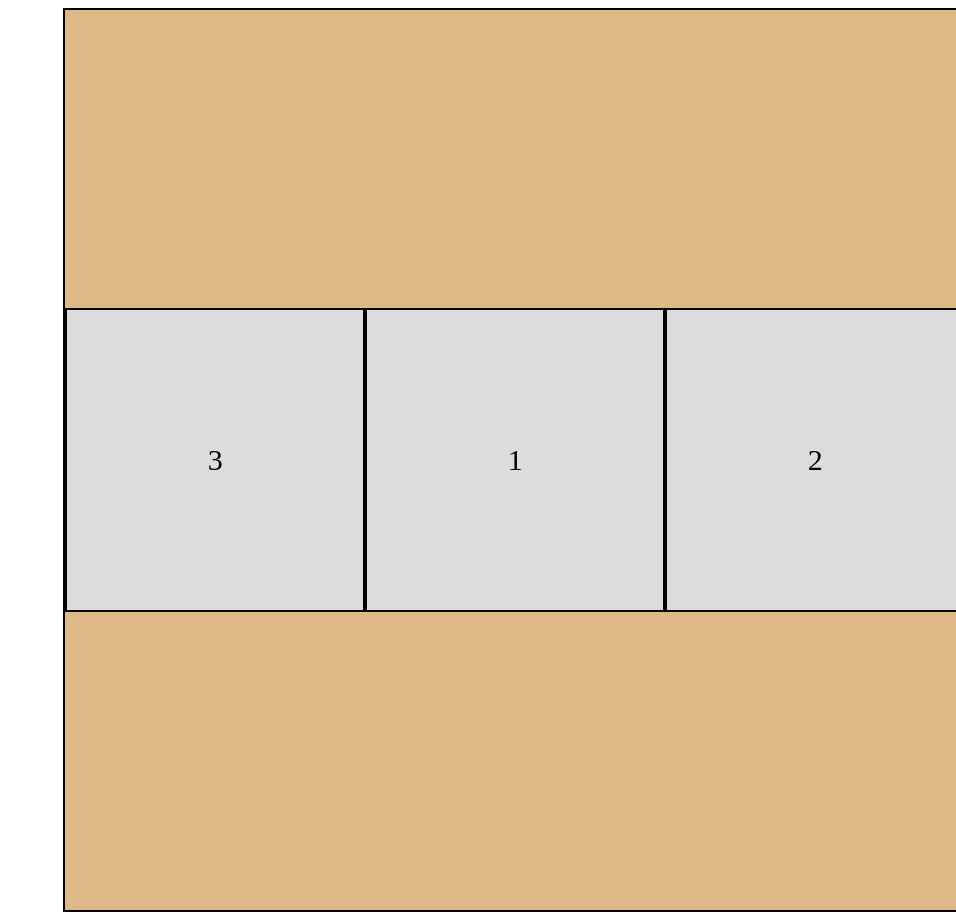
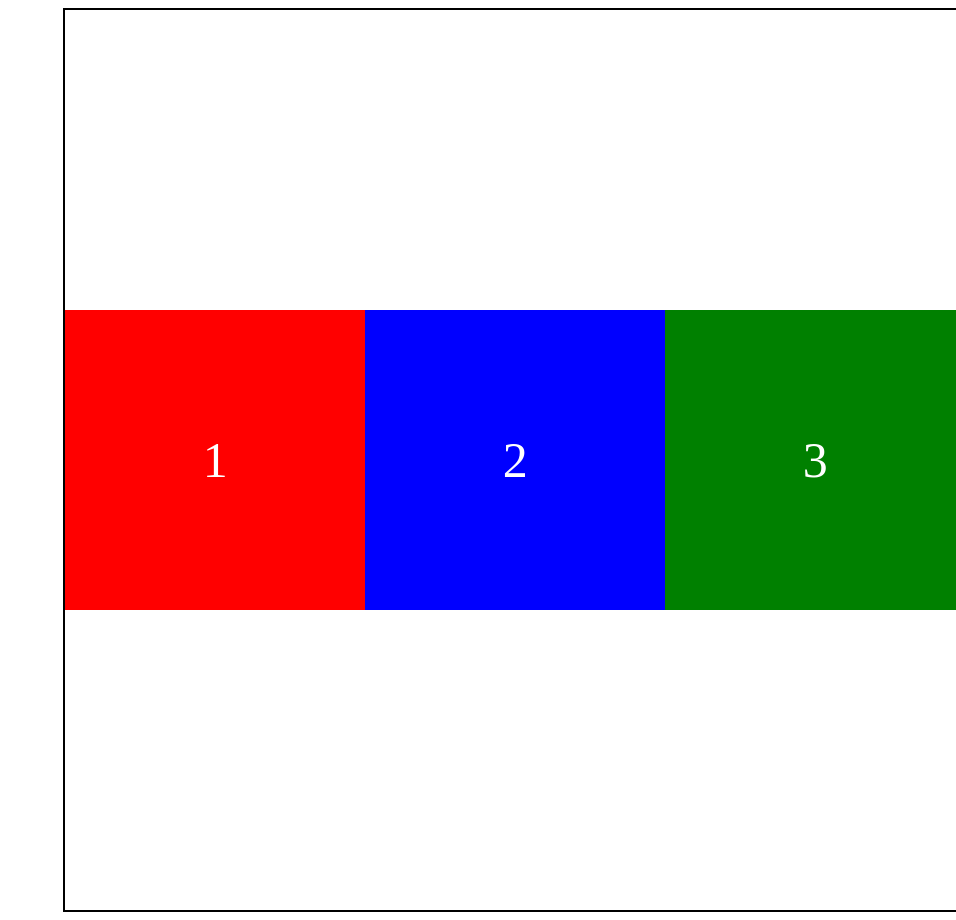
Before and after one commit to MarianoPasserini/tareaCSS-3, a plain HTML site: page ejemplo-2/index.html in a window 1280 px wide. Shown: the whole page, without its empty margins (324-1280 px from the left). Drawn offline with Linux system fonts and the light colour scheme.

Commit message:
arreglo de color

```diff
--- a/ejemplo-2/index.html
+++ b/ejemplo-2/index.html
@@ -9,9 +9,9 @@
 </head>
 <body>
     <div class="container">
-        <div class="verde">3</div>
         <div class="rojo">1</div>
         <div class="azul">2</div>
+        <div class="verde">3</div>
     </div>
 </body>
 </html>
--- a/ejemplo-2/styles.css
+++ b/ejemplo-2/styles.css
@@ -4,7 +4,7 @@
     width: 900px;
     height: 900px;
     flex-direction: row;
-    background-color: burlywood;
+    background-color: white;
     border: 2px solid black;
     left: 30%;
     top: 30%;
@@ -12,11 +12,22 @@
 }
 
 .container div {
-    background-color: gainsboro;
     width: 300px;
     height: 300px;
     text-align: center;
     line-height: 300px;
-    font-size: 30px;
-    border: 2px solid black;
+    font-size: 50px;
+    color: white;
 }
+
+.verde {
+    background: green;
+}
+
+.azul {
+    background: blue;
+}
+
+.rojo {
+    background: red;
+}
```
